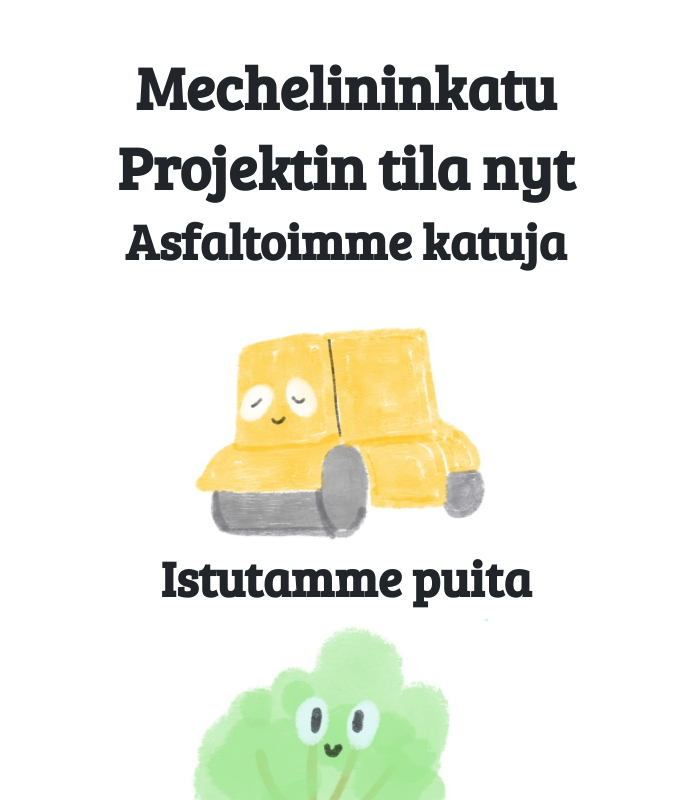
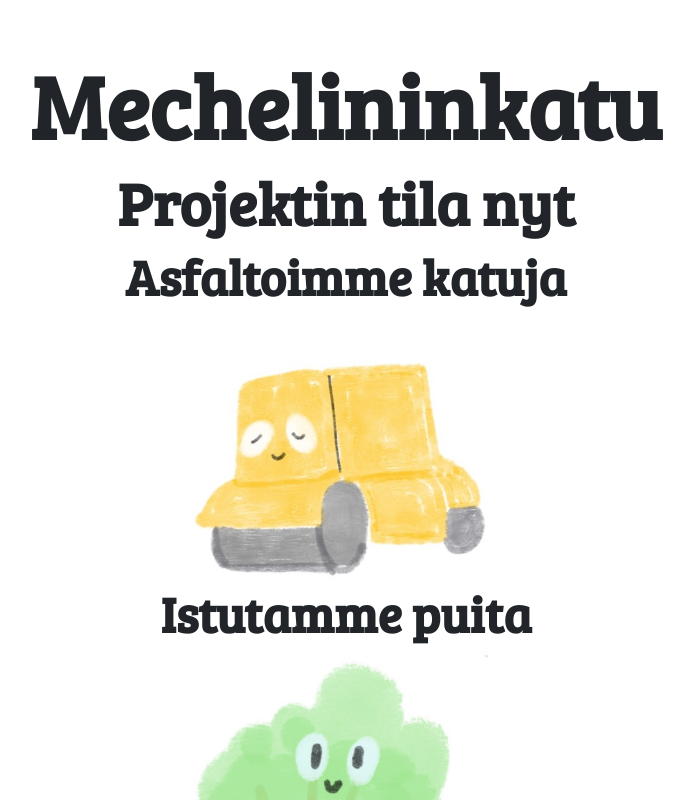
Before and after one commit to Varjokorento/junction18frontend, a React (Create React App) app: page / in a window 1280 px wide. Shown: the top 800 px of the page, without its empty margins (294-988 px from the left). Built offline with nearby package versions, Linux system fonts and the light colour scheme.

Commit message:
Something

```diff
--- a/src/App.js
+++ b/src/App.js
@@ -46,7 +46,7 @@ feedBack = () => {
     <div className="custom">
 
     <div className="text-center">
-      <h2 className="text-center margin-bottom">Mechelininkatu</h2>
+      <h1 className="text-center margin-bottom">Mechelininkatu</h1>
     {!this.state.feedBackClicked ? (
       <div>
         <h2 className="text-center margin-bottom margin-top">Projektin tila nyt</h2>
```
